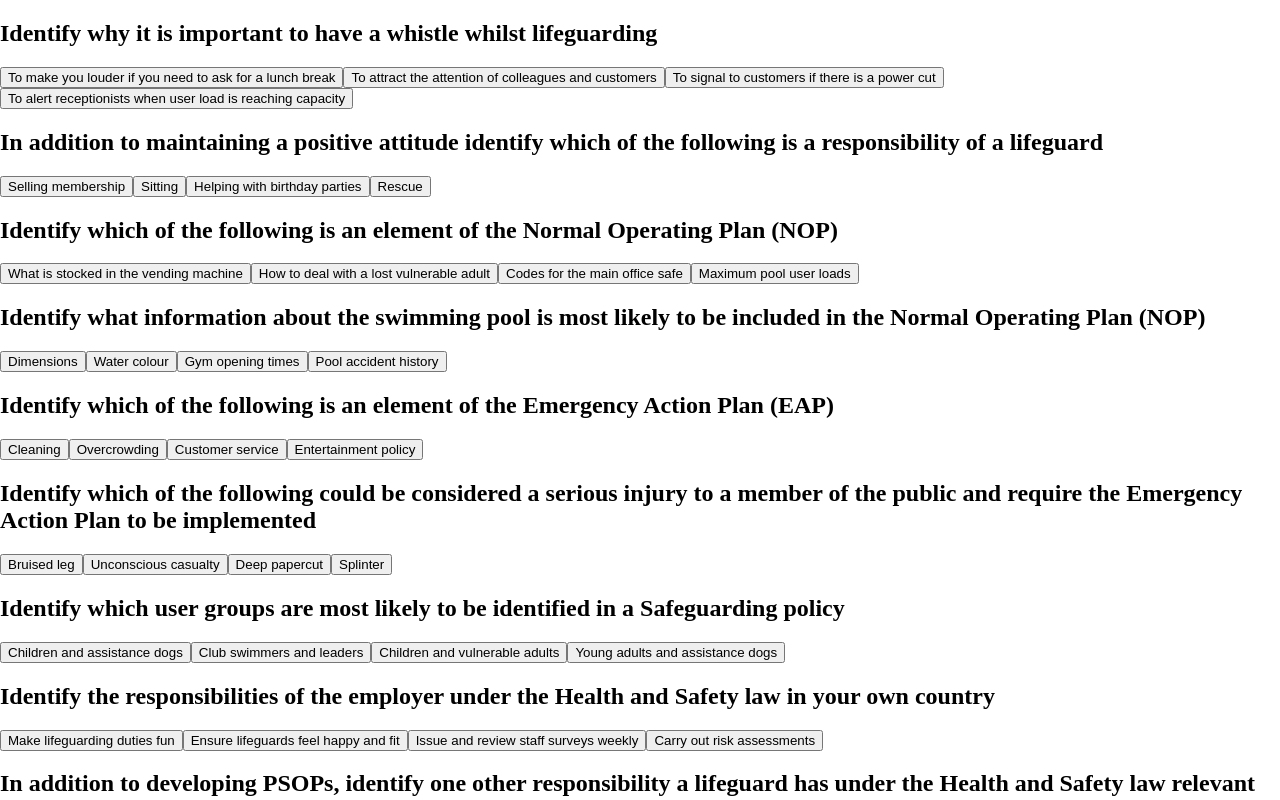
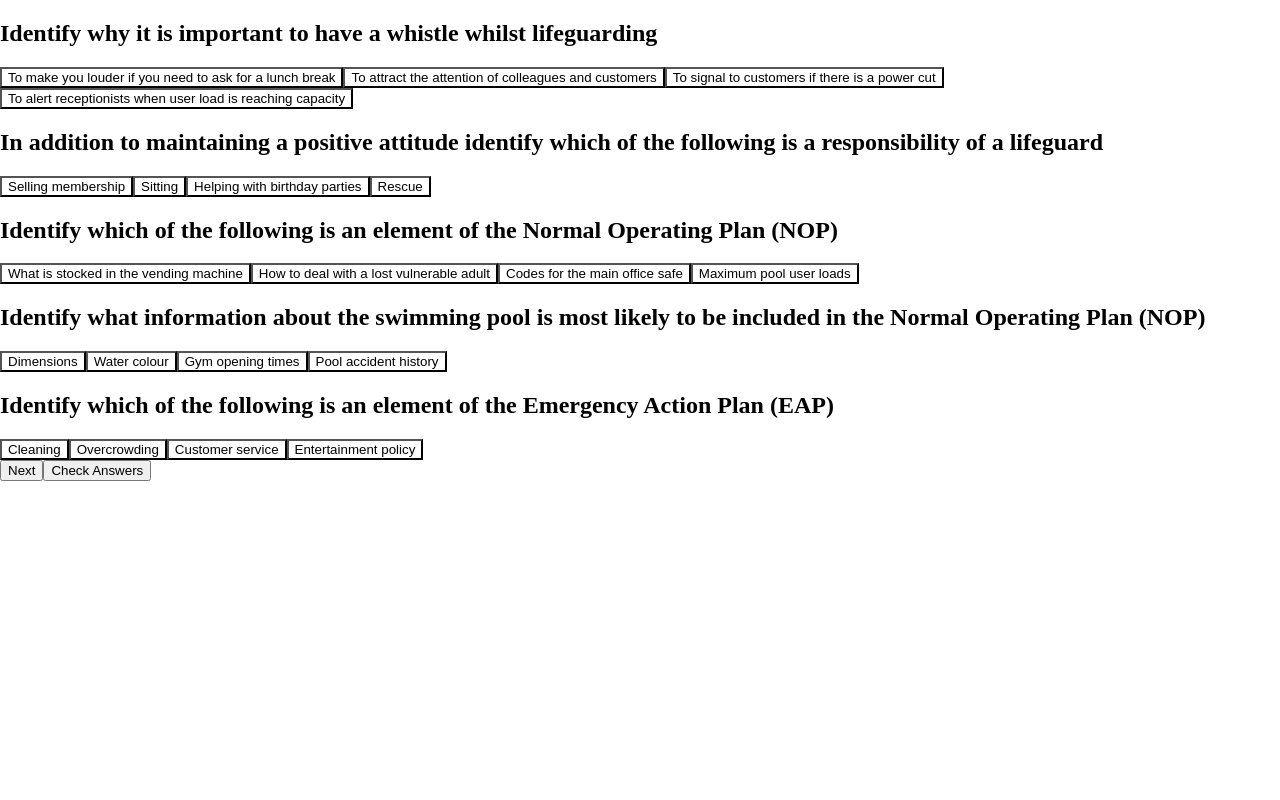
Before and after one commit to WarrenHawker/lifeguard-quiz-app, a React (Vite) app: page / in a window 1280 px wide. Both pictures are taken after a click on the button "Start Quiz". Shown: the top 800 px of the page. Built offline with nearby package versions, Linux system fonts and the light colour scheme.

Commit message:
implemented core functionality for checking answers

```diff
--- a/src/App.jsx
+++ b/src/App.jsx
@@ -14,9 +14,13 @@ export default function App() {
     setStartGame(true)
   }
 
+  const playAgain = () => {
+    setStartGame(false)
+  }
+
   return (
     <main>
-    {!startGame? <Start startFormHandler={startFormHandler}/> : <Quiz options={quizMode}/>}
+    {!startGame? <Start startFormHandler={startFormHandler}/> : <Quiz playAgain={playAgain} options={quizMode}/>}
     </main>
   )
 }
--- /dev/null
+++ b/src/components/Question.jsx
@@ -0,0 +1,49 @@
+export default function Question(props) {
+
+	let style
+
+
+	return (
+		<article id={props.data.id}>
+			<h2>{props.data.question}</h2>
+			{
+				props.data.answers.map((answer) => {
+					if(!props.showCorrectAnswers) {
+						if(!answer.isSelected) {
+							style = {
+								backgroundColor: 'white'
+							}
+						}	else if(answer.isSelected) {
+							style = {
+								backgroundColor: 'grey'
+							}
+						}
+					} else if(props.showCorrectAnswers) {
+						if(answer.isCorrect && answer.isSelected) {
+							style = {
+								backgroundColor: 'green'
+							}
+						} else if(answer.isCorrect && !answer.isSelected) {
+							style = {
+								backgroundColor: 'red'
+							}
+						} else if(!answer.isCorrect && answer.isSelected) {
+							style = {
+								backgroundColor: 'grey'
+							}
+						}	else {
+							style = {
+								backgroundColor: 'white'
+							}
+						}
+					}
+					return (
+						<button style={style} onClick={props.selectAnswer} id={answer.id} key={answer.id}>{answer.answer}</button>
+					)
+				})
+			}
+		</article>
+	)
+}
+
+// className={answer.isSelected ? "selected" : ""}
--- a/src/components/Questions.jsx
+++ /dev/null
@@ -1,24 +0,0 @@
-export default function Questions(props) {
-	console.log(props)
-
-	const questionsDisplay = props.questions.map((question) => {
-		return (
-			<>
-				<h2>{question.question}</h2>
-				{
-					question.answers.map((answer) => {
-						return (
-							<button>{answer.answer}</button>
-						)
-					})
-				}
-			</>
-		)
-	})
-
-	return (
-	<>
-		{questionsDisplay}
-	</>
-	)
-}
--- a/src/components/Quiz.jsx
+++ b/src/components/Quiz.jsx
@@ -1,15 +1,22 @@
 import { useEffect, useState } from 'react';
 import {questionsData} from '../assets/data';
-import Questions from './Questions';
+import Question from './Question';
 
 
 export default function Quiz(props) {
   const [questions, setQuestions] = useState()
-  const [pages, setPages] = useState()
-  console.log(pages)
+  const [totalPages, setTotalPages] = useState(1)
+	const [currentPage, setCurrentPage] = useState(1)
+  const [score, setScore] = useState(null)
+  const [showCorrectAnswers, setShowCorrectAnswers] = useState(false)
+
   useEffect(() => {
     if(props.options.mode == 'mock') {
-      setQuestions(questionsData)
+      const selectedQuestions = questionsData.map((question, index) => {
+        const pageNum = Math.ceil((index+1)/5)
+		      return ({...question, pageNum:pageNum})
+      })
+      setQuestions(selectedQuestions)
     } else if(props.options.mode == 'quickfire') {
       let selectedQuestions;
       let possibleQuestions;
@@ -26,6 +33,9 @@ export default function Quiz(props) {
           if(index < props.options.questionsAmount) {
             return question
           }
+        }).map((question, index) => {
+          const pageNum = Math.ceil((index+1)/5)
+		      return ({...question, pageNum:pageNum})
         })
       setQuestions(selectedQuestions)
     }
@@ -34,9 +44,9 @@ export default function Quiz(props) {
   useEffect(() => {
     if(questions) {
       if(Math.ceil(questions.length/5) < 2) {
-        setPages(1)
+        setTotalPages(1)
       } else {
-        setPages(Math.ceil(questions.length/5))
+        setTotalPages(Math.ceil(questions.length/5))
       }
     }
   },[questions])
@@ -58,13 +68,85 @@ export default function Quiz(props) {
     return array;
   }
 
+  const changePage = (e) => {
+    if(e.target.id == 'btn-prev' ) {
+      setCurrentPage(prev => prev-1)
+    } else if(e.target.id == 'btn-next') {
+      setCurrentPage(prev => prev+1)
+    }
+  }
+
+  const selectAnswer = (e) => {
+    const selectedAnswer = e.target.id
+    const selectedQuestion = e.target.parentElement.id
+    const updatedQuestions = questions.map((question) => {
+      if(question.id == selectedQuestion) {
+        const updatedAnswers = question.answers.map((answer) => {
+          if(answer.id == selectedAnswer) {
+            return {...answer, isSelected: true}
+          } else {
+            return {...answer, isSelected: false}
+          }
+        })
+        return {...question, answers: updatedAnswers}
+      } else return question
+    })
+    setQuestions(updatedQuestions)
+  }
+
+  const checkAnswers = () => {
+    let count = 0
+    questions.forEach((question) => {
+      question.answers.forEach((answer) => {
+        if(answer.isSelected && answer.isCorrect) {
+          return count++
+        }
+      })
+    })
+    console.log(count)
+    setScore(count)
+    setShowCorrectAnswers(true)
+  }
+
+  let questionsDisplay
   if(questions) {
-    return (
-      <>
-        <Questions questions={questions}/>
-        <button>Check Answers</button>
-      </>
-    )
-  } else return <></>
+    questionsDisplay = questions.filter(question => question.pageNum == currentPage)
+    .map((question) => {
+      return (
+        <Question
+          key={question.id}
+          data={question}
+          selectAnswer={selectAnswer}
+          showCorrectAnswers={showCorrectAnswers}
+        />
+      )
+    })
+  }
 
+  return (
+    <>
+      {questionsDisplay}
+      {totalPages > 1 ?
+        <>
+          {currentPage != 1 ?
+            <button id="btn-prev" onClick={changePage}>Previous</button>
+            : <></>
+          }
+          {currentPage != totalPages ?
+            <button id="btn-next" onClick={changePage}>Next</button>
+            : <></>
+          }
+        </>
+        : <></>
+      }
+      {score==null ?
+        <button onClick={checkAnswers}>Check Answers</button>
+      :
+        <>
+          <p>Your score is {score}</p>
+          <button onClick={props.playAgain}>Play Again</button>
+        </>
+      }
+    </>
+  )
 }
--- a/src/index.css
+++ b/src/index.css
@@ -9,3 +9,7 @@ body {
 	margin: 0;
 	padding: 0;
 }
+
+.selected {
+	background-color: aqua;
+}
```
